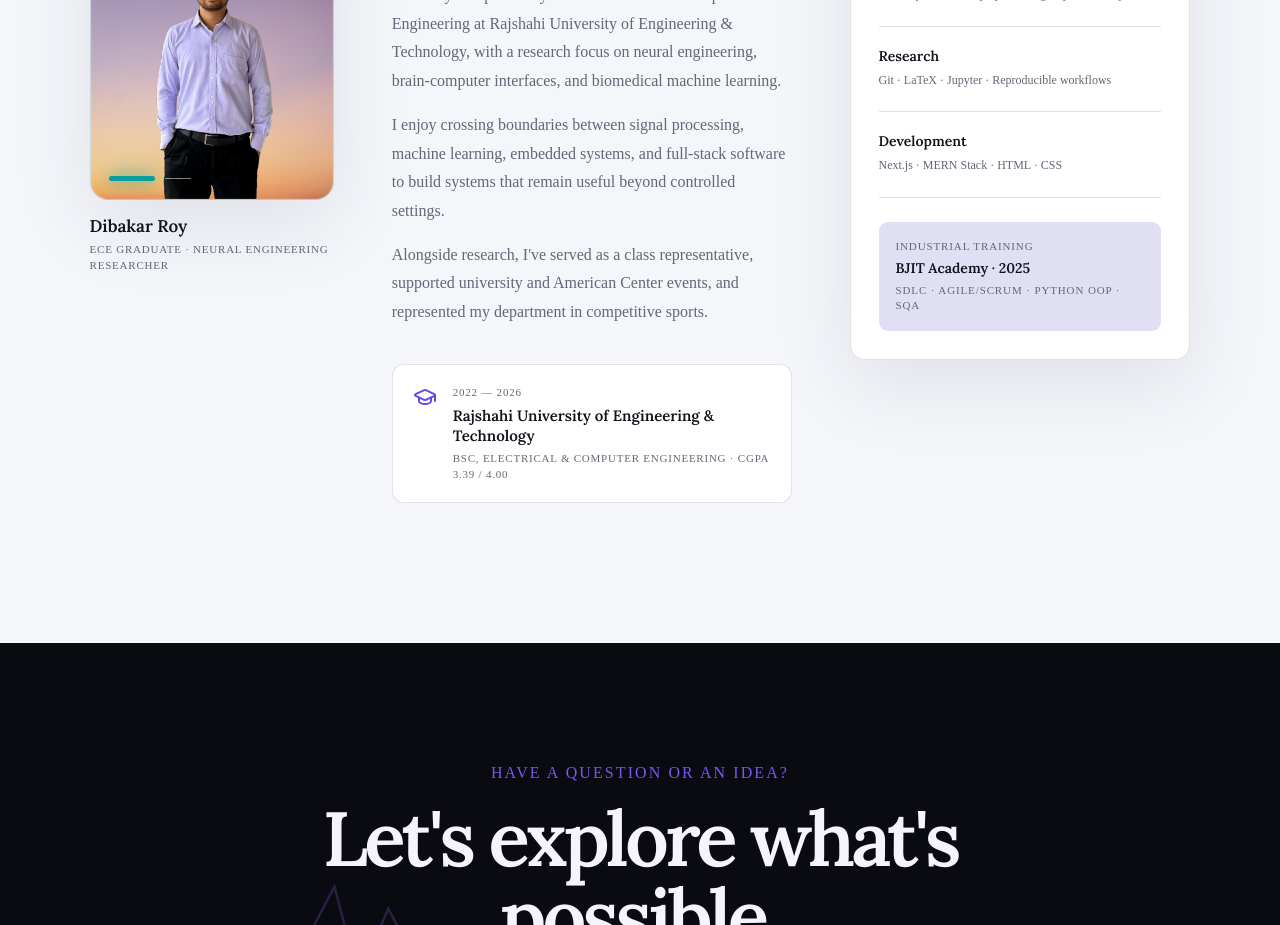
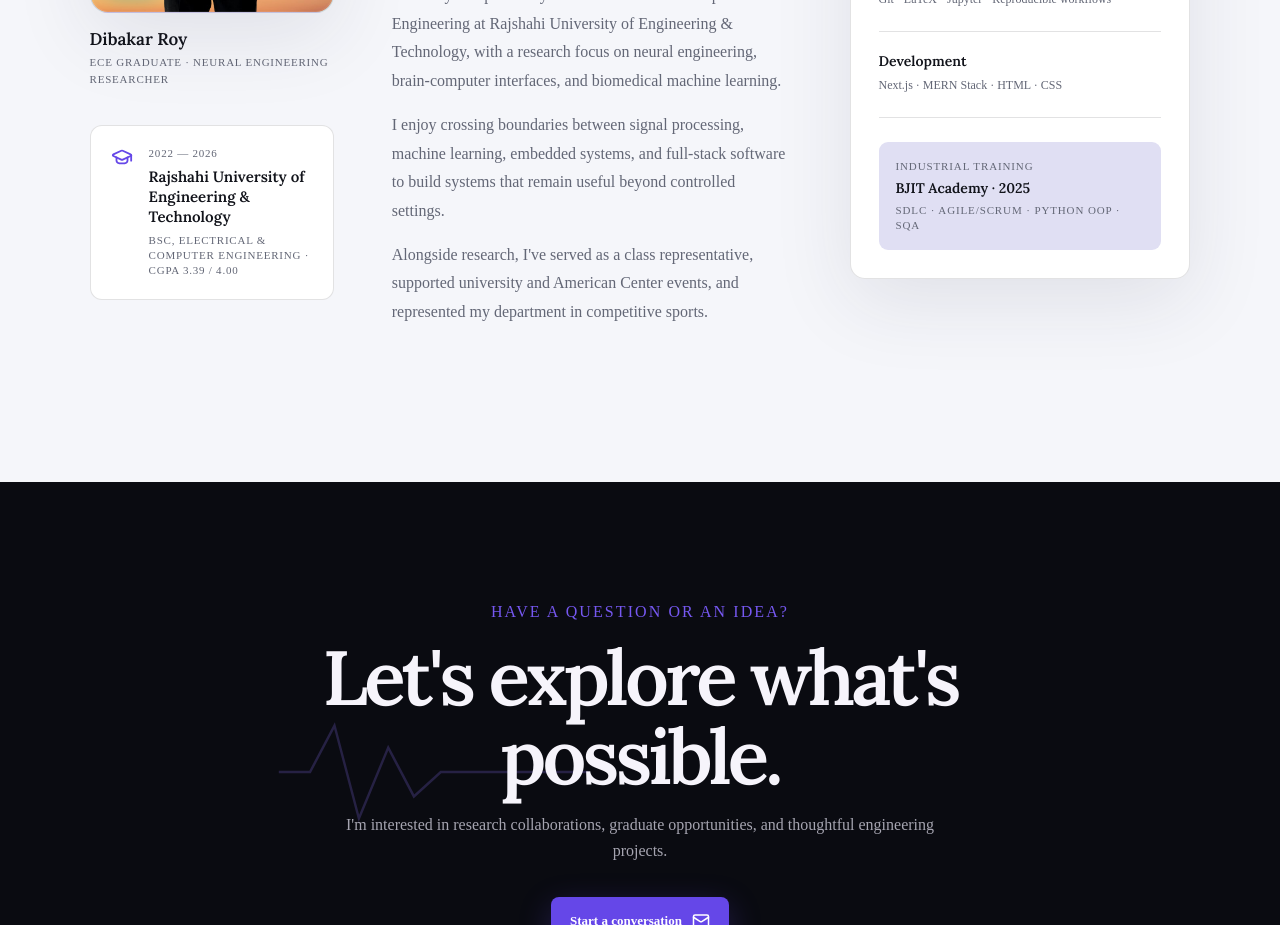
Before and after one commit to roy056/roy056.github.io, a Next.js app: page / in a window 1280 px wide. Shown: the part 4660-5585 px from the top of the page. Built offline with nearby package versions, Linux system fonts and the light colour scheme.

Commit message:
Reposition About biography card

```diff
--- a/app/page.tsx
+++ b/app/page.tsx
@@ -321,6 +321,14 @@ export default function Home() {
               <strong>Dibakar Roy</strong>
               <span>ECE Graduate · Neural Engineering Researcher</span>
             </figcaption>
+            <div className="education-card">
+              <GraduationCap size={22} />
+              <div>
+                <span>2022 — 2026</span>
+                <strong>Rajshahi University of Engineering &amp; Technology</strong>
+                <small>BSc, Electrical &amp; Computer Engineering · CGPA 3.39 / 4.00</small>
+              </div>
+            </div>
           </figure>
           <div className="about-main reveal">
             <span className="eyebrow">04 · About</span>
@@ -328,7 +336,6 @@ export default function Home() {
             <p>I recently completed my BSc in Electrical &amp; Computer Engineering at Rajshahi University of Engineering &amp; Technology, with a research focus on neural engineering, brain-computer interfaces, and biomedical machine learning.</p>
             <p>I enjoy crossing boundaries between signal processing, machine learning, embedded systems, and full-stack software to build systems that remain useful beyond controlled settings.</p>
             <p>Alongside research, I&apos;ve served as a class representative, supported university and American Center events, and represented my department in competitive sports.</p>
-            <div className="education-card"><GraduationCap size={24} /><div><span>2022 — 2026</span><strong>Rajshahi University of Engineering &amp; Technology</strong><small>BSc, Electrical &amp; Computer Engineering · CGPA 3.39 / 4.00</small></div></div>
           </div>
           <div className="skills-panel reveal">
             <span className="micro-label">Toolkit</span>
```
